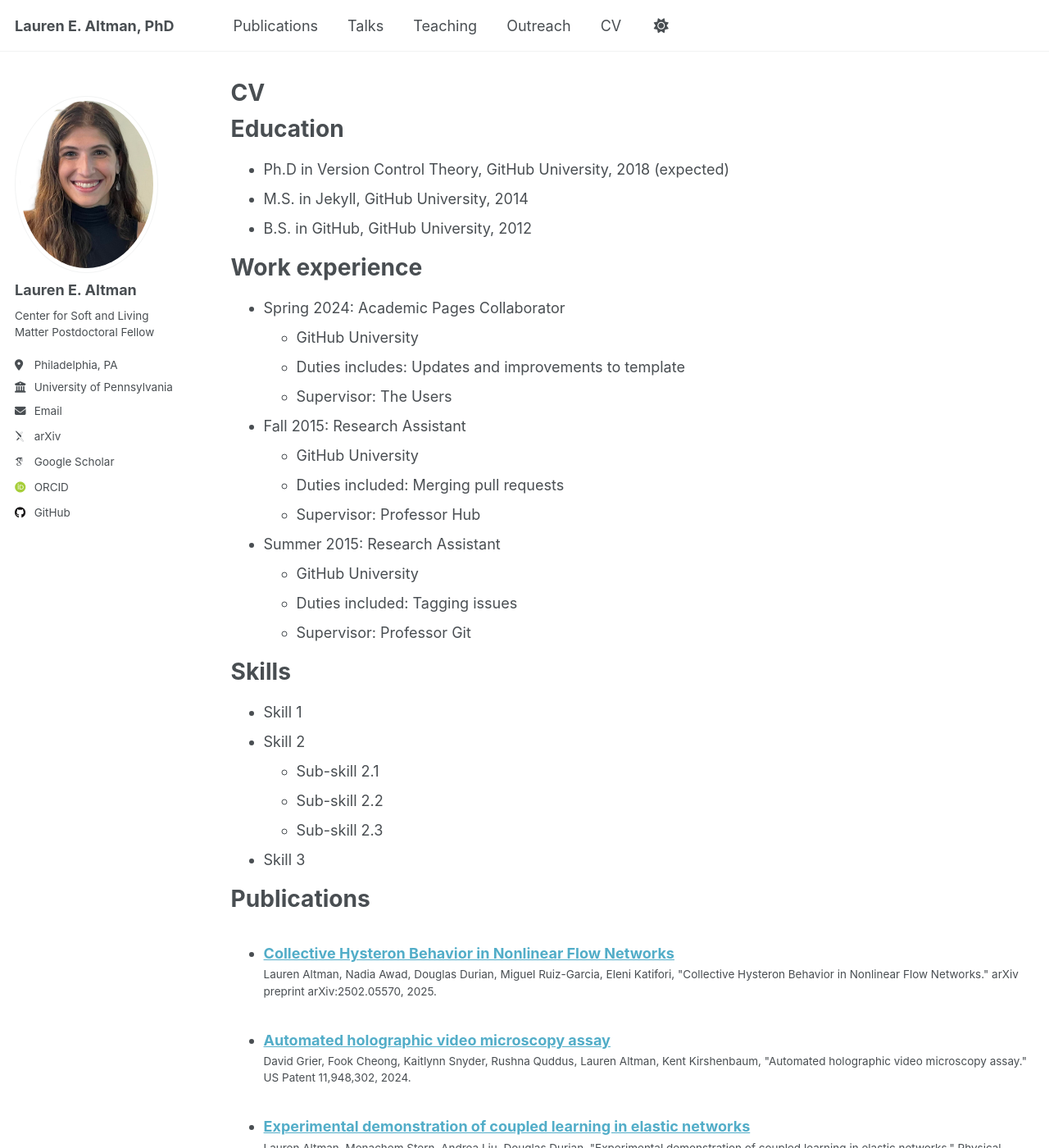
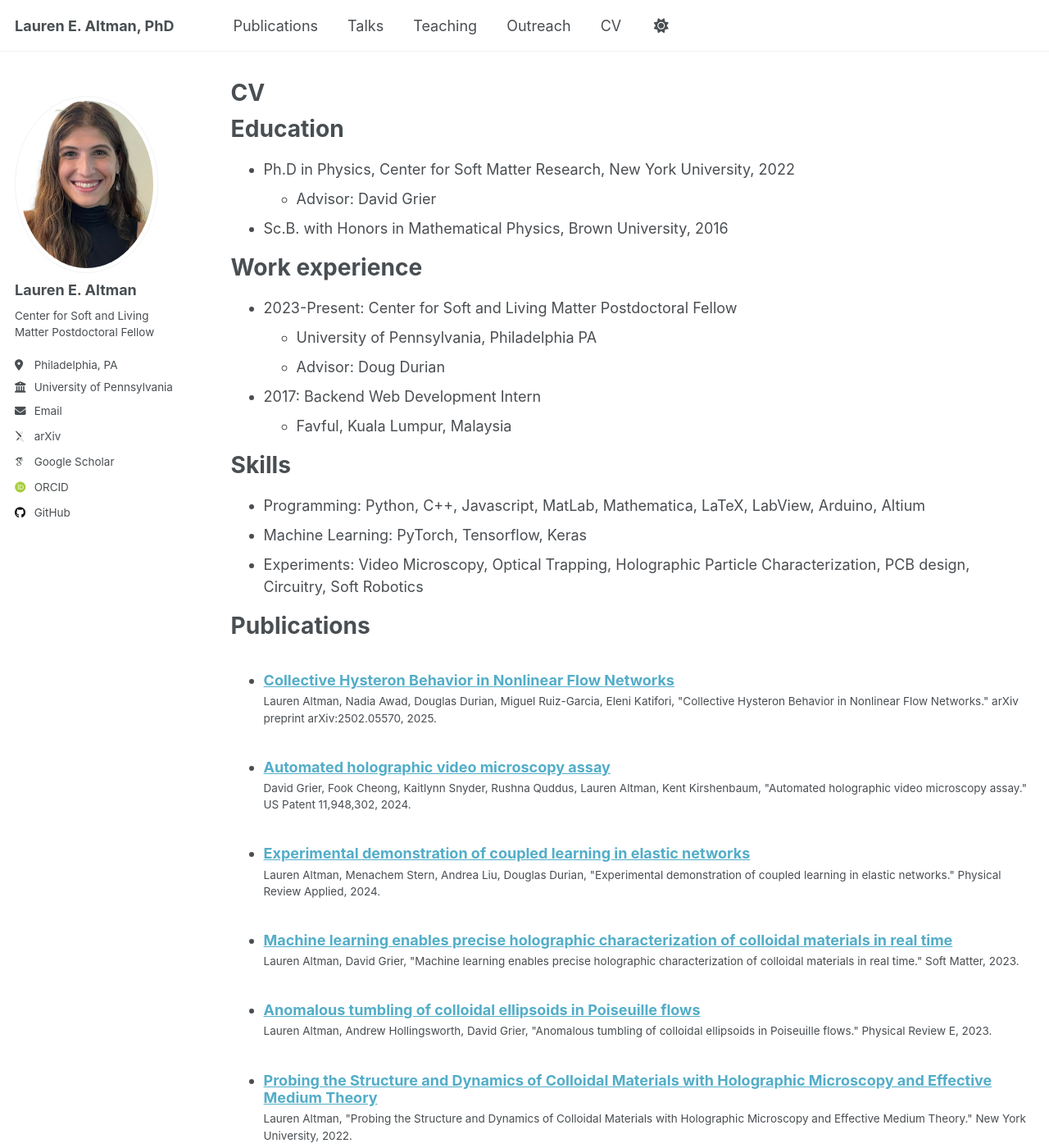
Before and after one commit to laltman2/laltman2.github.io, a Jekyll site: the page built from _pages/cv.md, in a window 1280 px wide and 1400 px high. Shown: the whole window at 82% size. Built offline with Jekyll 4.4.1, drawn with Linux system fonts in a browser that asks for light colours; some web fonts are replaced; a script that is not in the unit is left out; some of the changed text lies outside the part shown.

Commit message:
Update cv.md

```diff
--- a/_pages/cv.md
+++ b/_pages/cv.md
@@ -11,35 +11,23 @@ redirect_from:
 
 Education
 ======
-* Ph.D in Version Control Theory, GitHub University, 2018 (expected)
-* M.S. in Jekyll, GitHub University, 2014
-* B.S. in GitHub, GitHub University, 2012
+* Ph.D in Physics, Center for Soft Matter Research, New York University, 2022
+  * Advisor: David Grier
+* Sc.B. with Honors in Mathematical Physics, Brown University, 2016
 
 Work experience
 ======
-* Spring 2024: Academic Pages Collaborator
-  * GitHub University
-  * Duties includes: Updates and improvements to template
-  * Supervisor: The Users
-
-* Fall 2015: Research Assistant
-  * GitHub University
-  * Duties included: Merging pull requests
-  * Supervisor: Professor Hub
-
-* Summer 2015: Research Assistant
-  * GitHub University
-  * Duties included: Tagging issues
-  * Supervisor: Professor Git
+* 2023-Present: Center for Soft and Living Matter Postdoctoral Fellow
+  * University of Pennsylvania, Philadelphia PA
+  * Advisor: Doug Durian
+* 2017: Backend Web Development Intern
+  * Favful, Kuala Lumpur, Malaysia
 
 Skills
 ======
-* Skill 1
-* Skill 2
-  * Sub-skill 2.1
-  * Sub-skill 2.2
-  * Sub-skill 2.3
-* Skill 3
+* Programming: Python, C++, Javascript, MatLab, Mathematica, LaTeX, LabView, Arduino, Altium
+* Machine Learning: PyTorch, Tensorflow, Keras
+* Experiments: Video Microscopy, Optical Trapping, Holographic Particle Characterization, PCB design, Circuitry, Soft Robotics
 
 Publications
 ======
@@ -61,4 +49,20 @@ Teaching
 
 Service and leadership
 ======
-* Currently signed in to 43 different slack teams
+* Journal Referee: Applied Optics, Nature Photonics, APL Bioengineering
+* How to Navigate PhD Life Panelist
+  * Diversity Equity Engagement at Penn in STEM, 2023
+* DSOFT March Meeting Panelist
+  * APS Division of Soft Matter, 2023
+* Founding Member: Graduate Physics Organization for Research, Culture, and Education
+  * New York University, 2019-2022
+* Graduate Representative: Equity and Inclusion Committee
+  * New York University, 2020-2021
+* Executive Board Member: Women in Physics Chapter
+  * New York University, 2019-2020
+* Open House Graduate Student Panelist
+  * New York University, 2020
+* LGBT+ In Research Panelist
+  * New York University, 2018
+* Member: Physics Women in Science and Engineering
+  * Brown University, 2014-2016
```
